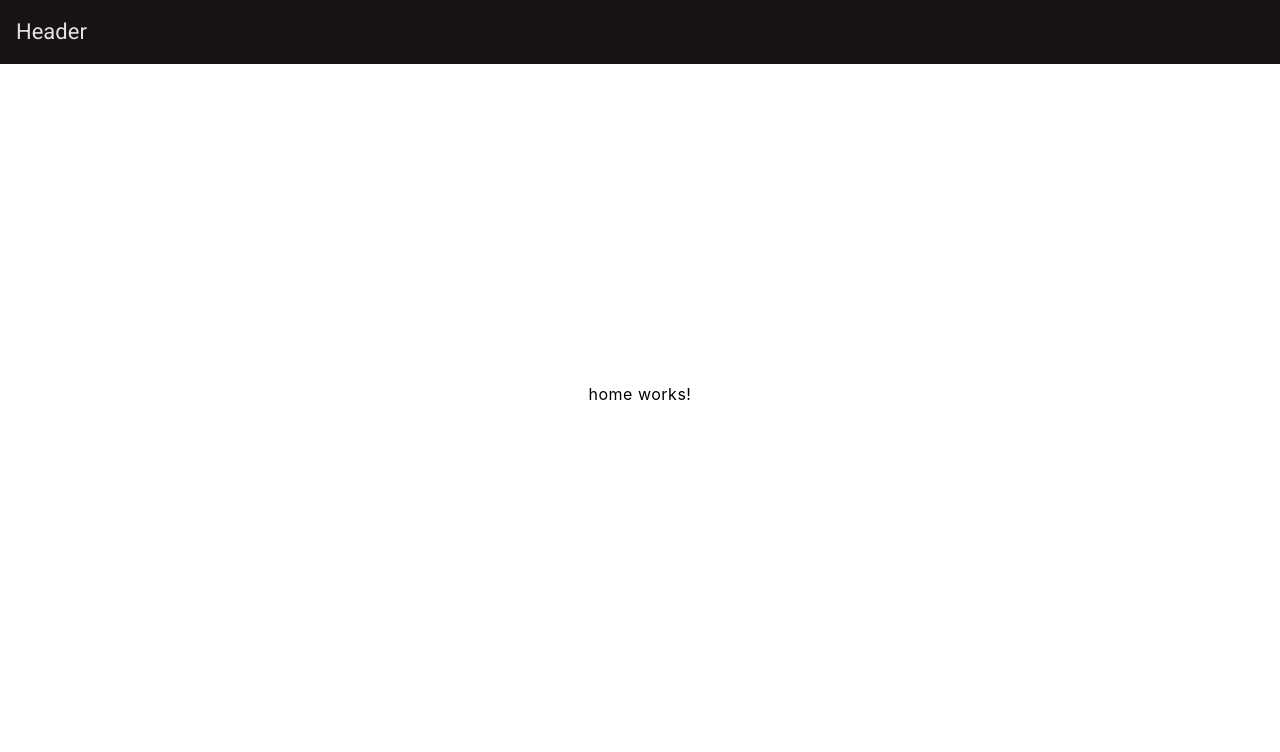
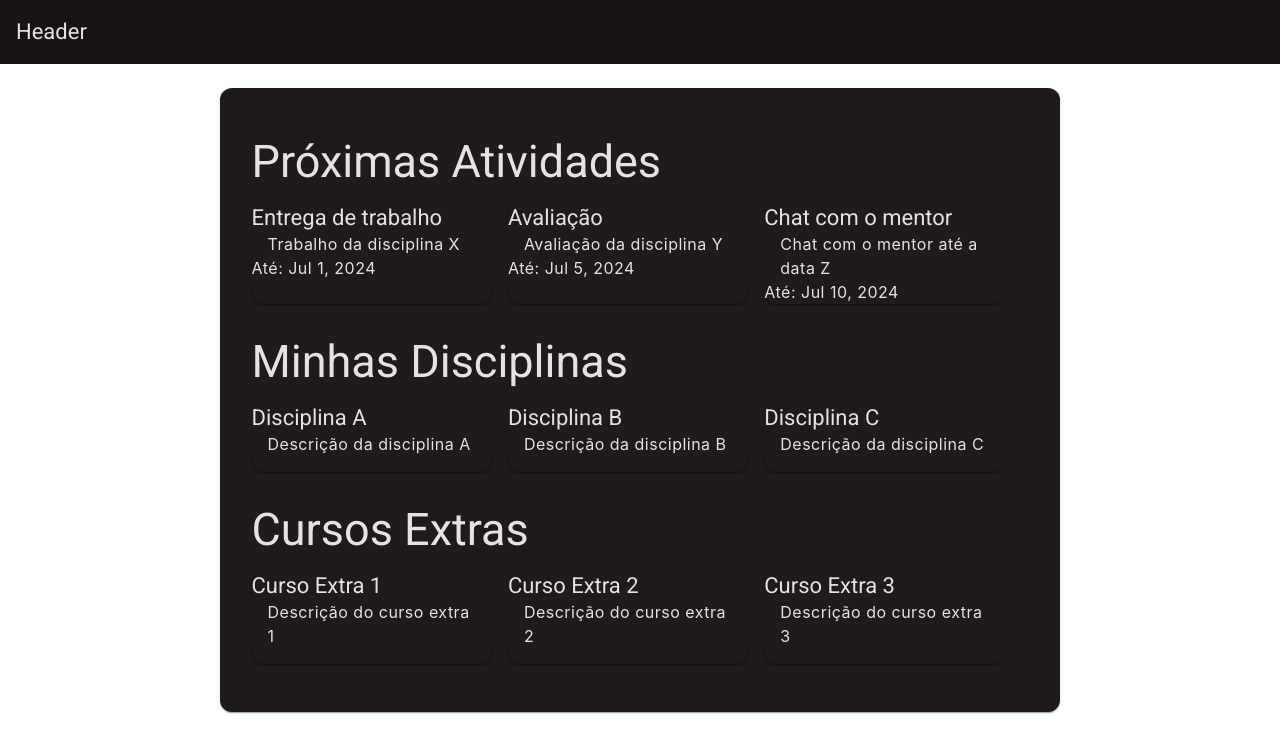
Before and after one commit to leandroCodeDev/fmt-modulo-2-semana-7, an Angular app: page /home in a window 1280 px wide. Shown: the top 752 px of the page. Built offline with nearby package versions, Linux system fonts and the light colour scheme.

Commit message:
adicionado home

```diff
--- a/src/app/home/home.component.html
+++ b/src/app/home/home.component.html
@@ -1 +1,27 @@
-<p>home works!</p>
+<!-- home.component.html -->
+<mat-card class="home-card">
+  <h2>Próximas Atividades</h2>
+  <div class="card-container">
+    <mat-card *ngFor="let activity of upcomingActivities" class="activity-card">
+      <mat-card-title>{{activity.title}}</mat-card-title>
+      <mat-card-content>{{activity.description}}</mat-card-content>
+      <mat-card-footer>Até: {{activity.dueDate | date}}</mat-card-footer>
+    </mat-card>
+  </div>
+
+  <h2>Minhas Disciplinas</h2>
+  <div class="card-container">
+    <mat-card *ngFor="let subject of currentSubjects" class="subject-card">
+      <mat-card-title>{{subject.name}}</mat-card-title>
+      <mat-card-content>{{subject.description}}</mat-card-content>
+    </mat-card>
+  </div>
+
+  <h2>Cursos Extras</h2>
+  <div class="card-container">
+    <mat-card *ngFor="let extraCourse of extraCourses" class="extra-course-card">
+      <mat-card-title>{{extraCourse.name}}</mat-card-title>
+      <mat-card-content>{{extraCourse.description}}</mat-card-content>
+    </mat-card>
+  </div>
+</mat-card>
--- a/src/app/home/home.component.scss
+++ b/src/app/home/home.component.scss
@@ -0,0 +1,36 @@
+/* home.component.scss */
+.home-card {
+    max-width: 1200px;
+    margin: 2rem auto;
+    padding: 2rem;
+    display: flex;
+    flex-direction: column;
+    color: #e9e0e4;
+  }
+
+  h2 {
+    margin: 1rem 0;
+  }
+
+  .card-container {
+    display: flex;
+    flex-wrap: wrap;
+    gap: 1rem;
+  }
+
+  .activity-card, .subject-card, .extra-course-card {
+    width: calc(33% - 1rem);
+    margin-bottom: 1rem;
+  }
+
+  @media (max-width: 768px) {
+    .activity-card, .subject-card, .extra-course-card {
+      width: calc(50% - 1rem);
+    }
+  }
+
+  @media (max-width: 480px) {
+    .activity-card, .subject-card, .extra-course-card {
+      width: 100%;
+    }
+  }
--- a/src/app/home/home.component.ts
+++ b/src/app/home/home.component.ts
@@ -1,12 +1,57 @@
-import { Component } from '@angular/core';
+import { Component, OnInit } from '@angular/core';
+
+import { MatCardModule } from '@angular/material/card';
+import {CommonModule} from '@angular/common';
+
+interface Activity {
+  title: string;
+  description: string;
+  dueDate: Date;
+}
+
+interface Subject {
+  name: string;
+  description: string;
+}
+
+interface ExtraCourse {
+  name: string;
+  description: string;
+}
 
 @Component({
   selector: 'app-home',
   standalone: true,
-  imports: [],
+  imports: [
+    MatCardModule,
+    CommonModule
+  ],
   templateUrl: './home.component.html',
   styleUrl: './home.component.scss'
 })
-export class HomeComponent {
+export class HomeComponent implements OnInit {
+  upcomingActivities: Activity[] = [
+    { title: 'Entrega de trabalho', description: 'Trabalho da disciplina X', dueDate: new Date('2024-07-01') },
+    { title: 'Avaliação', description: 'Avaliação da disciplina Y', dueDate: new Date('2024-07-05') },
+    { title: 'Chat com o mentor', description: 'Chat com o mentor até a data Z', dueDate: new Date('2024-07-10') },
+    // Adicione mais atividades conforme necessário
+  ];
 
+  currentSubjects: Subject[] = [
+    { name: 'Disciplina A', description: 'Descrição da disciplina A' },
+    { name: 'Disciplina B', description: 'Descrição da disciplina B' },
+    { name: 'Disciplina C', description: 'Descrição da disciplina C' },
+    // Adicione mais disciplinas conforme necessário
+  ];
+
+  extraCourses: ExtraCourse[] = [
+    { name: 'Curso Extra 1', description: 'Descrição do curso extra 1' },
+    { name: 'Curso Extra 2', description: 'Descrição do curso extra 2' },
+    { name: 'Curso Extra 3', description: 'Descrição do curso extra 3' },
+    // Adicione mais cursos extras conforme necessário
+  ];
+
+  constructor() {}
+
+  ngOnInit(): void {}
 }
```
